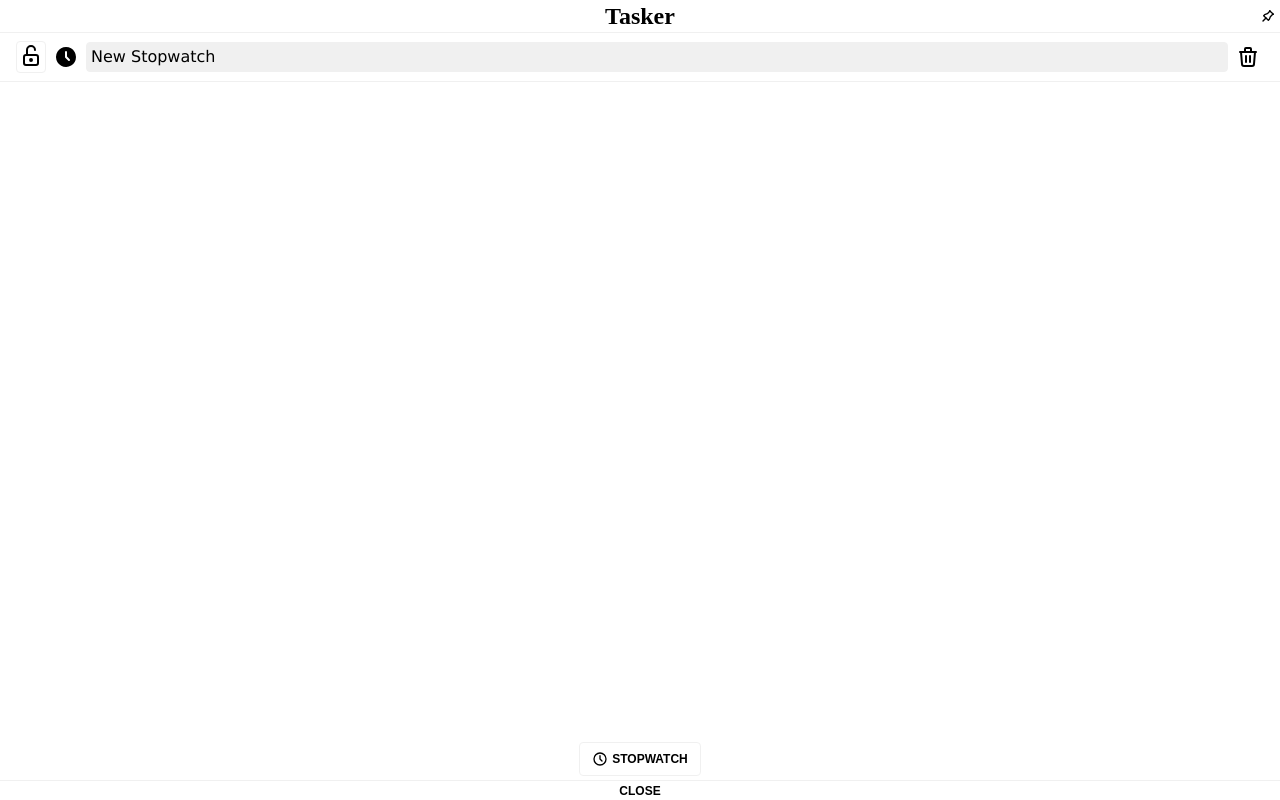
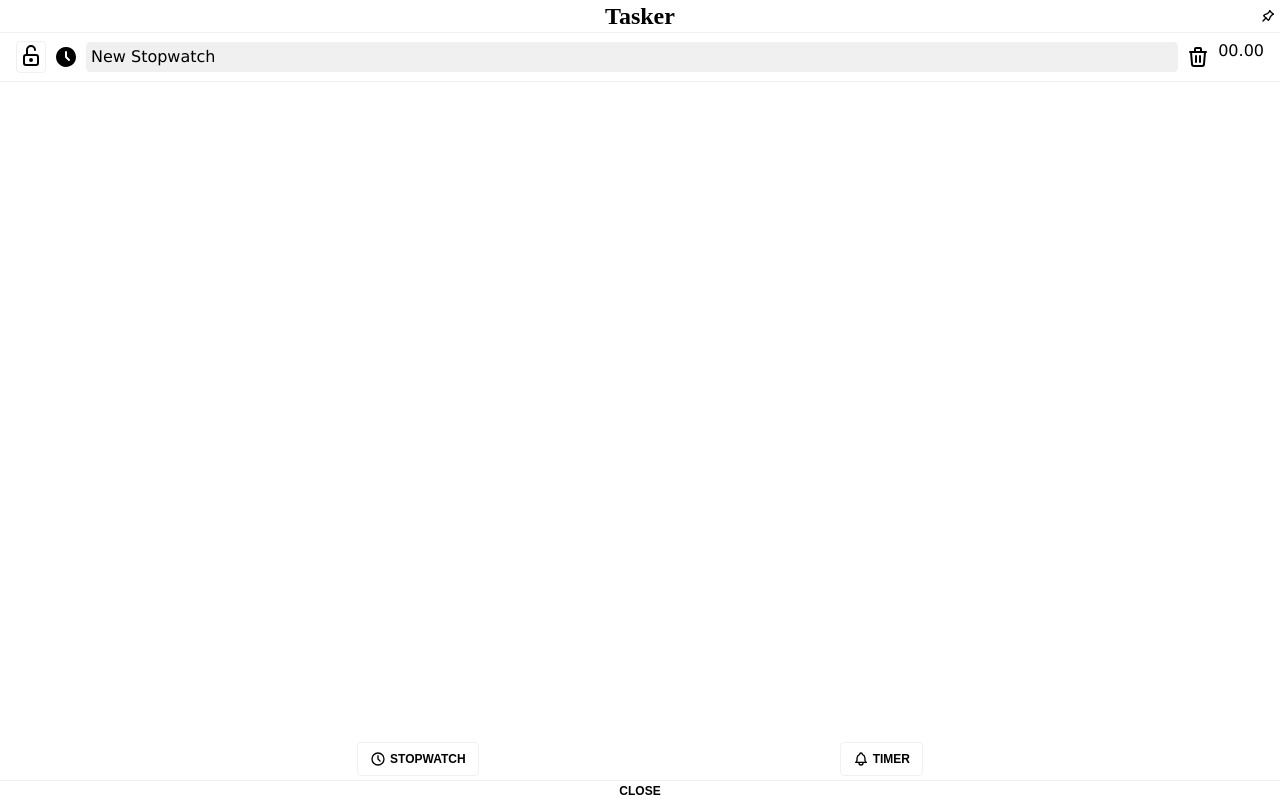
Before and after one commit to unosquare-sebastian-quintero/tasker, a React (Vite) app: page / in a window 1280 px wide. Both pictures are taken after a click on the button "STOPWATCH". Built offline with nearby package versions, Linux system fonts and the light colour scheme.

Commit message:
feat: timer type task

```diff
--- a/src/models/tasks.ts
+++ b/src/models/tasks.ts
@@ -1,4 +1,4 @@
-export type TaskType = "stopwatch";
+export type TaskType = "stopwatch" | "timer";
 
 export type TaskAction = {
   type: string;
--- /dev/null
+++ b/src/react/components/tasks/buttons/create-timer-task-button.tsx
@@ -0,0 +1,20 @@
+import { IconBell } from "@tabler/icons-react";
+import { taskerAction } from "../../../state";
+import { Button } from "../../common/button/button";
+
+export function CreateTimerTaskButton() {
+  function handleButtonClick() {
+    taskerAction.task.addTask({
+      type: "timer",
+      label: "New Timer",
+      state: "idle",
+      actions: [],
+    });
+  }
+
+  return (
+    <Button variant="secondary" onClick={handleButtonClick} leftIcon={IconBell}>
+      Timer
+    </Button>
+  );
+}
--- a/src/react/components/tasks/task-list/items/actions/standard-task-list-item-read-only-actions.tsx
+++ b/src/react/components/tasks/task-list/items/actions/standard-task-list-item-read-only-actions.tsx
@@ -1,7 +1,6 @@
 import { IconPlayerPlay, IconPlayerStop } from "@tabler/icons-react";
-import { TaskItem } from "../../../../../../models/tasks";
+import { type TaskItem } from "../../../../../../models/tasks";
 import { IconButton } from "../../../../common/icon-button/icon-button";
-import { Typography } from "../../../../common/typography/typography";
 import styles from "./standard-task-list-item-read-only-actions.module.scss";
 
 export type StandardTaskListItemReadOnlyActionsProps = {
@@ -22,9 +21,6 @@
       <IconButton variant="bordered" label="Start" size={32}>
         <IconPlayerStop />
       </IconButton>
-      <Typography variant="body1" className="font-sans">
-        00.00
-      </Typography>
     </div>
   );
 }
--- a/src/react/components/tasks/task-list/items/standard-task-list-item.tsx
+++ b/src/react/components/tasks/task-list/items/standard-task-list-item.tsx
@@ -1,39 +1,32 @@
 import {
-  Icon,
-  IconClockFilled,
   IconLock,
   IconLockOpen,
-  TablerIconsProps,
+  type Icon,
+  type TablerIconsProps,
 } from "@tabler/icons-react";
 import { useState } from "react";
-import { TaskItem, TaskType } from "../../../../../models/tasks";
-import { Menu, MenuProps } from "../../../common/menu/menu";
+import { type TaskItem } from "../../../../../models/tasks";
+import { type Menu, type MenuProps } from "../../../common/menu/menu";
 import { ToggleButton } from "../../../common/toggle-button/toggle-button";
+import { Typography } from "../../../common/typography/typography";
 import { StandardTaskListItemEditActions } from "./actions/standard-task-list-item-edit-actions";
 import { StandardTaskListItemReadOnlyActions } from "./actions/standard-task-list-item-read-only-actions";
 import { StandardTaskListItemContent } from "./content/standard-task-list-item-content";
 import styles from "./standard-task-list-item.module.scss";
 
-const ICON_TYPE_MAP: Record<
-  TaskType,
-  React.ReactElement<TablerIconsProps, Icon>
-> = {
-  stopwatch: <IconClockFilled />,
-};
-
 export type StandardTaskListItemProps = {
   uuid: string;
   task: TaskItem;
+  icon?: React.ReactElement<TablerIconsProps, Icon>;
   menu?: React.ReactElement<MenuProps, typeof Menu>;
 };
 
 export function StandardTaskListItem({
   uuid,
   task,
+  icon,
   menu,
 }: StandardTaskListItemProps) {
-  const icon = ICON_TYPE_MAP[task.type];
-
   const [isLocked, setIsLocked] = useState(false);
 
   function handleLockToggleButton(pressed: boolean) {
@@ -59,6 +52,9 @@
       ) : (
         <StandardTaskListItemReadOnlyActions uuid={uuid} task={task} />
       )}
+      <Typography variant="body1" className="font-sans">
+        00.00
+      </Typography>
     </li>
   );
 }
--- a/src/react/components/tasks/task-list/items/stopwatch-task-list-item.tsx
+++ b/src/react/components/tasks/task-list/items/stopwatch-task-list-item.tsx
@@ -1,6 +1,7 @@
+import { IconClockFilled } from "@tabler/icons-react";
 import {
   StandardTaskListItem,
-  StandardTaskListItemProps,
+  type StandardTaskListItemProps,
 } from "./standard-task-list-item";
 
 export type StopwatchTaskListItemProps = StandardTaskListItemProps;
@@ -8,5 +9,5 @@
 export function StopwatchTaskListItem({
   ...props
 }: StopwatchTaskListItemProps) {
-  return <StandardTaskListItem {...props} />;
+  return <StandardTaskListItem {...props} icon={<IconClockFilled />} />;
 }
--- a/src/react/components/tasks/task-list/items/task-list-item.tsx
+++ b/src/react/components/tasks/task-list/items/task-list-item.tsx
@@ -1,24 +1,31 @@
-import { TaskType } from "../../../../../models/tasks";
+import { type TaskType } from "../../../../../models/tasks";
 import {
   StandardTaskListItem,
-  StandardTaskListItemProps,
+  type StandardTaskListItemProps,
 } from "./standard-task-list-item";
 import {
   StopwatchTaskListItem,
-  StopwatchTaskListItemProps,
+  type StopwatchTaskListItemProps,
 } from "./stopwatch-task-list-item";
+import {
+  TimerTaskListItem,
+  type TimerTaskListItemProps,
+} from "./timer-task-list-item";
 
 const COMPONENT_TYPE_MAP: Record<
   TaskType,
   | React.ComponentType<StandardTaskListItemProps>
   | React.ComponentType<StopwatchTaskListItemProps>
+  | React.ComponentType<TimerTaskListItemProps>
 > = {
   stopwatch: StopwatchTaskListItem,
+  timer: TimerTaskListItem,
 };
 
 export type TaskListItemProps =
   | StandardTaskListItemProps
-  | StopwatchTaskListItemProps;
+  | StopwatchTaskListItemProps
+  | TimerTaskListItemProps;
 
 export function TaskListItem(props: TaskListItemProps) {
   const Component = COMPONENT_TYPE_MAP[props.task.type] ?? StandardTaskListItem;
--- /dev/null
+++ b/src/react/components/tasks/task-list/items/timer-task-list-item.tsx
@@ -0,0 +1,11 @@
+import { IconBellFilled } from "@tabler/icons-react";
+import {
+  StandardTaskListItem,
+  type StandardTaskListItemProps,
+} from "./standard-task-list-item";
+
+export type TimerTaskListItemProps = StandardTaskListItemProps;
+
+export function TimerTaskListItem({ ...props }: TimerTaskListItemProps) {
+  return <StandardTaskListItem {...props} icon={<IconBellFilled />} />;
+}
--- a/src/react/components/tasks/tasks.tsx
+++ b/src/react/components/tasks/tasks.tsx
@@ -1,4 +1,5 @@
 import { CreateStopwatchTaskButton } from "./buttons/create-stopwatch-task-button";
+import { CreateTimerTaskButton } from "./buttons/create-timer-task-button";
 import { TaskList } from "./task-list/task-list";
 import styles from "./tasks.module.scss";
 
@@ -8,6 +9,7 @@
       <TaskList />
       <div className={styles.tasks__actions}>
         <CreateStopwatchTaskButton />
+        <CreateTimerTaskButton />
       </div>
     </div>
   );
```
